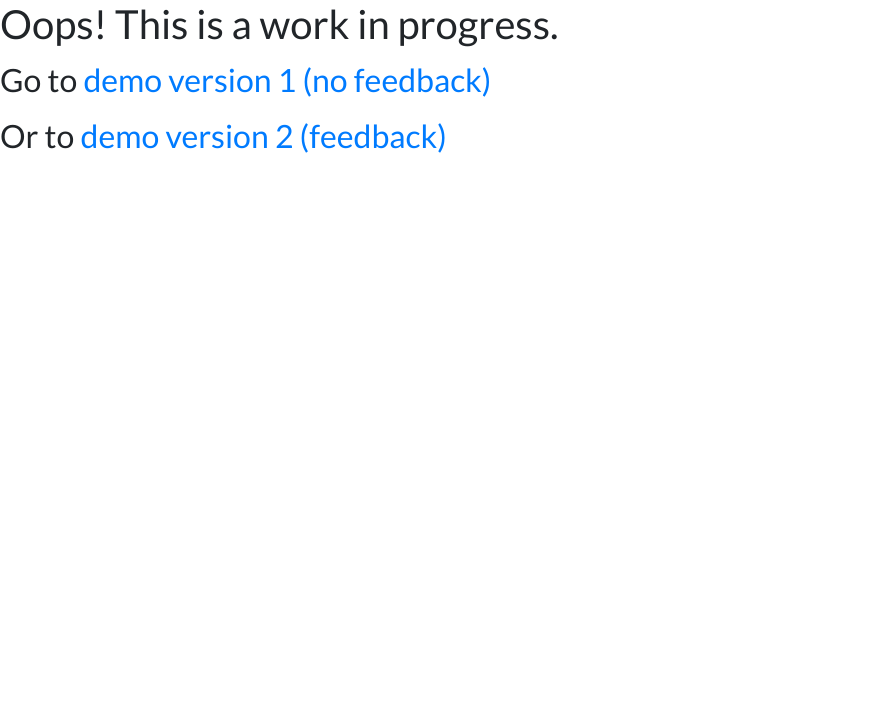
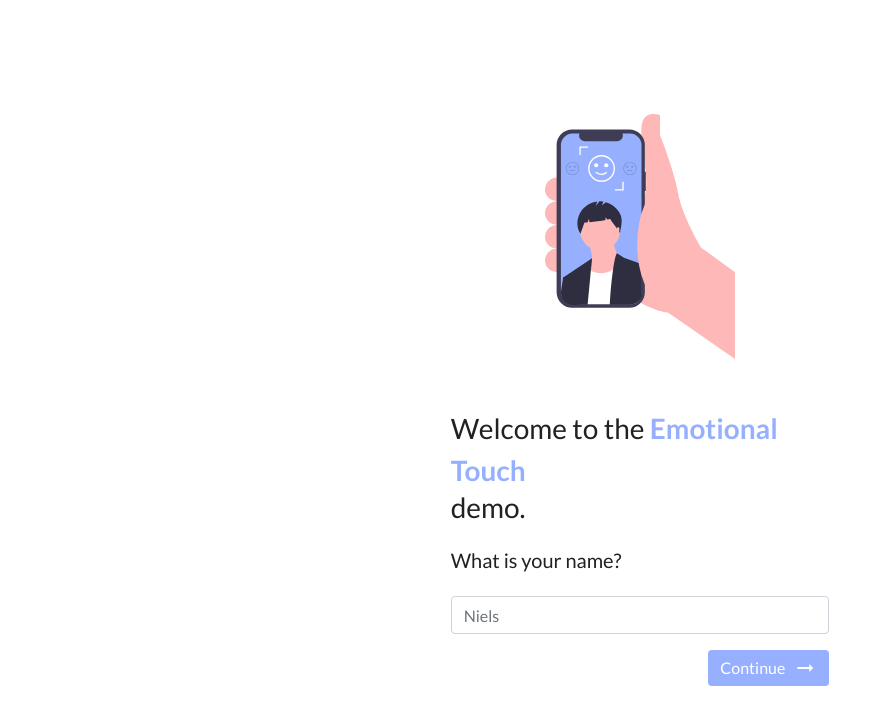
Before and after one commit to whichperson/aspen, a React (Create React App) app: page / in a window 1280 px wide. Shown: the top 724 px of the page, without its empty margins (0-891 px from the left). Built offline with nearby package versions, Linux system fonts and the light colour scheme.

Commit message:
create home screen

```diff
--- a/src/App.js
+++ b/src/App.js
@@ -4,24 +4,15 @@ import {
   Switch,
   Route
 } from 'react-router-dom';
-import DetectionDemoV1 from './demo/DetectionDemoV1'
-import DetectionDemoV2 from './demo/DetectionDemoV2';
+import Home from "./components/Home";
+import Overview from "./components/Overview";
 
 function App() {
   return (
     <Router>
       <Switch>
-        <Route exact path="/">
-          <h1>Oops! This is a work in progress.</h1>
-          <h2>Go to <a href="/nofeedback">demo version 1 (no feedback)</a></h2>
-          <h2>Or to <a href="/feedback">demo version 2 (feedback)</a></h2>
-        </Route>
-        <Route path="/nofeedback">
-          <DetectionDemoV1 />
-        </Route>
-        <Route path="/feedback">
-          <DetectionDemoV2 />
-        </Route>
+        <Route exact path="/" component={Home} />
+        <Route path="/overview" component={Overview} />
       </Switch>
     </Router>
   )
--- a/src/App.scss
+++ b/src/App.scss
@@ -10,7 +10,8 @@
 
 html,
 body,
-div {
+#root,
+.container-fluid {
     font-family: "Lato", sans-serif;
     height: 100%;
     line-height: 24px;
@@ -25,8 +26,38 @@ h5 {
 }
 
 @include media-breakpoint-up(lg) {
+    #main,
     .video-container {
         border-radius: 1.25rem;
+    }
+}
+
+// home screen
+#home-screen {
+    #main {
+        .title {
+            color: #96b0ff;
+        }
+        color: #212121;
+
+        h3 {
+            font-size: 1.75rem;
+            font-weight: 200;
+        }
+
+        h4 {
+            font-size: 1.25rem;
+        }
+
+        input:focus {
+            outline: none !important;
+            box-shadow: none;
+            border: 1px solid #96b0ff;
+        }
+        .btn {
+            background-color: #96b0ff;
+            border: 0px solid black;
+        }
     }
 }
 
--- /dev/null
+++ b/src/components/Home.js
@@ -0,0 +1,43 @@
+import React from "react";
+import logo from "../res/logo.svg";
+
+
+class Home extends React.Component {
+
+
+    handleSubmit = (form) => {
+        form.preventDefault();
+        this.props.history.push({
+            pathname: "/overview",
+            state: {
+                name: form.target.name.value
+            }
+        })
+    }
+
+    render() {
+
+        return <>
+            <div className="container-fluid" id="home-screen">
+                <div className="row h-100 justify-content-center align-items-center d-flex">
+                    <div className="flex-column p-4 col-lg-4 col-sm-12 justify-content-center d-flex align-items-start" id="main">
+                        <img src={logo} alt="logo" className="w-50 d-flex mx-auto h-50 mb-5" />
+                        <h3 className="mb-4">Welcome to the <span className="font-weight-bold title">Emotional Touch</span><br /> demo.</h3>
+                        <h4 className="mb-4">What is your name?</h4>
+                        <form className="w-100" onSubmit={this.handleSubmit}>
+                            <div className="form-group">
+                                <input type="text" autoComplete="off" className="form-control" id="name" placeholder="Niels" />
+                            </div>
+                            <button type="submit" className="btn btn-primary d-flex ml-auto">Continue
+                            <span className="ml-2 material-icons">arrow_right_alt</span>
+
+                            </button>
+                        </form>
+                    </div>
+                </div>
+            </div>
+        </>
+    }
+
+}
+export default Home;
--- /dev/null
+++ b/src/components/Overview.js
@@ -0,0 +1,11 @@
+import React from "react";
+
+class Overview extends React.Component {
+
+    render() {
+        console.log(this.props.location.state.name)
+        return <><h1>Bonjour</h1> </>;
+    }
+
+}
+export default Overview;
--- a/src/demo/DetectionDemoV2.js
+++ b/src/demo/DetectionDemoV2.js
@@ -37,6 +37,8 @@ class DetectionDemoV2 extends React.Component {
 
         const constraints = {
             audio: false,
+
+            //TODO: switch back the camera when we're done with the experiment
             video: {
                 facingMode: {
                     exact: 'environment'
@@ -90,7 +92,7 @@ class DetectionDemoV2 extends React.Component {
 
         return <>
             <div className="container-fluid">
-                <div className="row justify-content-center h-100 align-items center">
+                <div className="row justify-content-center h-100 align-items-center">
                     <div className="col-lg-4 col-sm-12 p-0">
                         <div className="embed-responsive video-container">
                             <div className="row top-bar w-100 px-3 py-2 mx-auto justify-content-between align-items-center">
```
Also changed, not shown: src/res/logo.svg (added), 1 other file (tests, documents, lock files or other folders).
